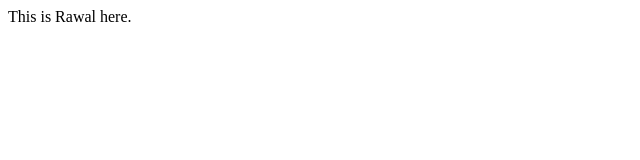
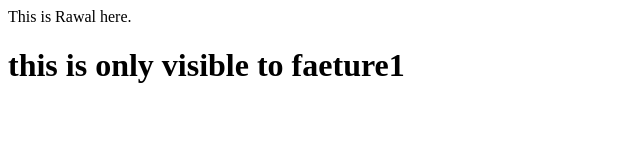
Before and after one commit to Neerarawal/LocalRepo, a plain HTML site: page index.html in a window 1280 px wide. Shown: the whole page, without its empty margins (0-640 px from the left). Drawn offline with Linux system fonts and the light colour scheme.

Commit message:
ADD NEW Feature

```diff
--- a/index.html
+++ b/index.html
@@ -1 +1,2 @@
 <p>This is Rawal here.</p>
+<h1>this is only visible to faeture1</h1>
```
